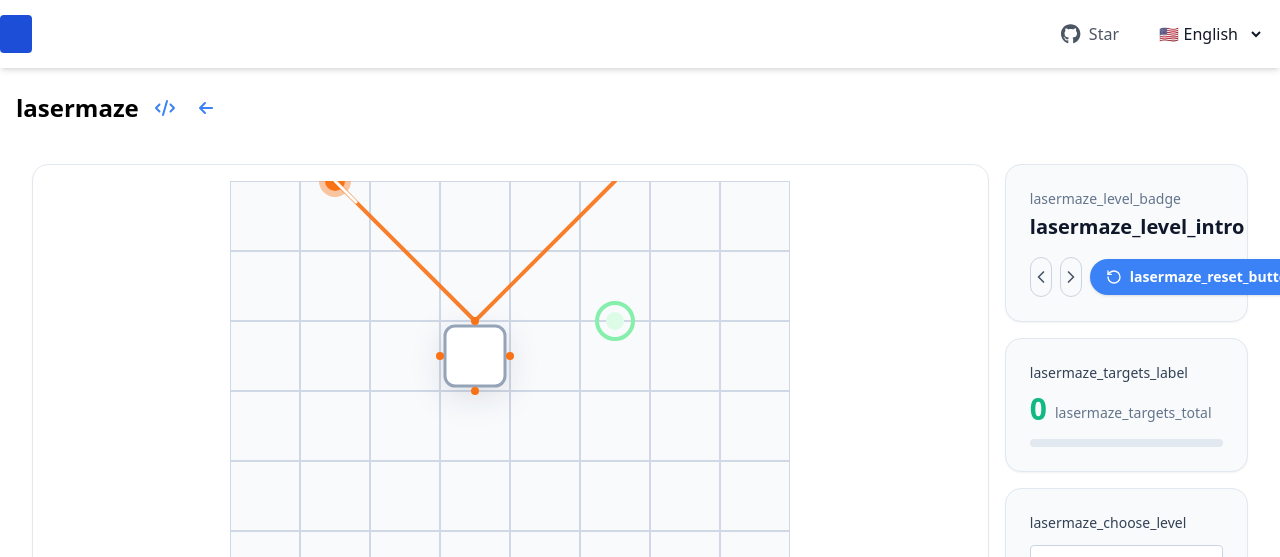
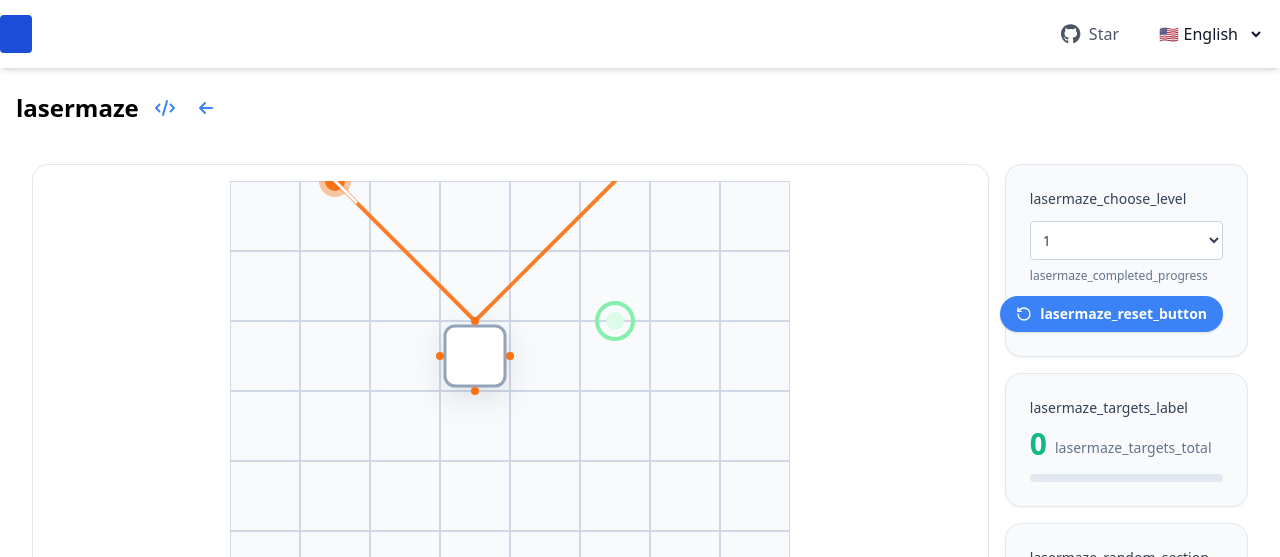
Before and after one commit to selfboot/ai_gallery, a Next.js app: page /1/games/lasermaze in a window 1280 px wide. Shown: the top 557 px of the page. Built offline with nearby package versions, Linux system fonts and the light colour scheme.

Commit message:
优化下 lasermaze

```diff
--- a/src/app/[lang]/games/lasermaze/content.js
+++ b/src/app/[lang]/games/lasermaze/content.js
@@ -5,6 +5,7 @@ import { RotateCcw, ChevronLeft, ChevronRight, Sparkles } from "lucide-react";
 import { initializeGameState, moveBlock, targetKey } from "./gameLogic";
 import { generateProceduralLevel } from "./levelGenerator";
 import { useI18n } from "@/app/i18n/client";
+import Modal from "@/app/components/Modal";
 
 export default function LaserMazeGame({ lang, defaults, levels }) {
   const { t } = useI18n();
@@ -37,6 +38,8 @@ export default function LaserMazeGame({ lang, defaults, levels }) {
 
   const [gameState, setGameState] = useState(() => initializeGameState(initialLevel, defaults));
   const [draggingBlock, setDraggingBlock] = useState(null);
+  const [showSuccessModal, setShowSuccessModal] = useState(false);
+  const [hasShownSuccess, setHasShownSuccess] = useState(false);
   const svgRef = useRef(null);
 
   const loadLevel = useCallback(
@@ -57,7 +60,11 @@ export default function LaserMazeGame({ lang, defaults, levels }) {
     [hasPresetLevels, loadLevel, presetLevels]
   );
 
-  const handleReset = useCallback(() => loadLevel(activeLevel), [activeLevel, loadLevel]);
+  const handleReset = useCallback(() => {
+    loadLevel(activeLevel);
+    setShowSuccessModal(false);
+    setHasShownSuccess(false);
+  }, [activeLevel, loadLevel]);
 
   const handleGenerate = useCallback(
     (difficulty) => {
@@ -125,23 +132,19 @@ export default function LaserMazeGame({ lang, defaults, levels }) {
     }
   }, [progress.complete, activeLevel, completedLevels]);
 
-  const levelName = useMemo(() => {
-    const data = activeLevel.data;
-    if (data?.nameKey) {
-      const difficultyValue = data?.difficulty ?? activeLevel.difficulty;
-      return t(data.nameKey, { difficulty: difficultyValue });
+  // 通关弹窗（只弹一次）
+  useEffect(() => {
+    if (progress.complete && !hasShownSuccess) {
+      setShowSuccessModal(true);
+      setHasShownSuccess(true);
     }
-    if (data?.name) return data.name;
-    return activeLevel.type === "random" ? t("lasermaze_random_label") : t("lasermaze_custom_label");
-  }, [activeLevel.data, activeLevel.difficulty, activeLevel.type, t]);
+  }, [progress.complete, hasShownSuccess]);
 
-  const levelMeta = useMemo(() => {
-    if (activeLevel.type === "random") {
-      const diff = activeLevel.data?.difficulty ?? activeLevel.difficulty ?? 1;
-      return t("lasermaze_difficulty_label", { value: diff });
-    }
-    return t("lasermaze_level_badge", { index: (activeLevel.index ?? 0) + 1 });
-  }, [activeLevel, t]);
+  // 关卡切换时，重置通关弹窗的已显示标记，确保新关卡通关能再次弹窗
+  useEffect(() => {
+    setShowSuccessModal(false);
+    setHasShownSuccess(false);
+  }, [activeLevel.index, activeLevel.type]);
 
   const boardSizePx = useMemo(() => gameState.gridSize * gameState.cellSize, [gameState.gridSize, gameState.cellSize]);
 
@@ -292,63 +295,6 @@ export default function LaserMazeGame({ lang, defaults, levels }) {
 
         {/* 右侧：设置区域 */}
         <div className="w-full lg:w-1/5 flex flex-col gap-4">
-          <div className="rounded-2xl border border-slate-200 bg-slate-50 p-6 shadow-sm">
-            <div className="flex items-center justify-between text-sm text-slate-500">
-              <span>{levelMeta}</span>
-              {activeLevel.type === "random" && (
-                <span className="inline-flex items-center gap-1 text-xs font-semibold text-amber-600">
-                  <Sparkles className="h-4 w-4" />
-                  {t("lasermaze_random_badge")}
-                </span>
-              )}
-            </div>
-            <h2 className="mt-1 text-xl font-semibold text-slate-900">{levelName}</h2>
-            <div className="mt-4 flex items-center gap-2">
-              <button
-                type="button"
-                className="flex h-10 w-10 items-center justify-center rounded-full border border-slate-300 text-slate-600 transition hover:bg-slate-100 disabled:opacity-30"
-                onClick={() => goToLevel(lastPresetIndex - 1)}
-                disabled={!hasPresetLevels}
-                aria-label={t("lasermaze_prev_level")}
-              >
-                <ChevronLeft className="h-5 w-5" />
-              </button>
-              <button
-                type="button"
-                className="flex h-10 w-10 items-center justify-center rounded-full border border-slate-300 text-slate-600 transition hover:bg-slate-100 disabled:opacity-30"
-                onClick={() => goToLevel(lastPresetIndex + 1)}
-                disabled={!hasPresetLevels}
-                aria-label={t("lasermaze_next_level")}
-              >
-                <ChevronRight className="h-5 w-5" />
-              </button>
-              <button
-                type="button"
-                className="ml-auto inline-flex items-center gap-2 rounded-full bg-blue-500 px-4 py-2 text-sm font-semibold text-white shadow hover:bg-blue-400"
-                onClick={handleReset}
-              >
-                <RotateCcw className="h-4 w-4" /> {t("lasermaze_reset_button")}
-              </button>
-            </div>
-          </div>
-
-          <div className="rounded-2xl border border-slate-200 bg-slate-50 p-6 shadow-sm">
-            <p className="text-sm font-medium text-slate-700">{t("lasermaze_targets_label")}</p>
-            <div className="mt-2 flex items-end gap-2">
-              <span className="text-3xl font-bold text-emerald-500">{progress.hit}</span>
-              <span className="pb-1 text-sm text-slate-500">
-                {t("lasermaze_targets_total", { total: progress.total })}
-              </span>
-              {progress.complete && <span className="pb-1 text-xl">🎉</span>}
-            </div>
-            <div className="mt-3 h-2 w-full overflow-hidden rounded-full bg-slate-200">
-              <div
-                className="h-full rounded-full bg-gradient-to-r from-emerald-400 to-teal-400"
-                style={{ width: `${progress.total ? (progress.hit / progress.total) * 100 : 0}%` }}
-              />
-            </div>
-          </div>
-
           {hasPresetLevels && (
             <div className="rounded-2xl border border-slate-200 bg-slate-50 p-6 shadow-sm">
               <p className="text-sm font-medium text-slate-700">{t("lasermaze_choose_level")}</p>
@@ -371,10 +317,34 @@ export default function LaserMazeGame({ lang, defaults, levels }) {
                     total: presetLevels.length,
                   })}
                 </div>
+                <div className="mt-3 flex justify-end">
+                  <button
+                    type="button"
+                    className="inline-flex items-center gap-2 rounded-full bg-blue-500 px-4 py-2 text-sm font-semibold text-white shadow hover:bg-blue-400"
+                    onClick={handleReset}
+                  >
+                    <RotateCcw className="h-4 w-4" /> {t("lasermaze_reset_button")}
+                  </button>
+                </div>
               </div>
             </div>
           )}
-
+    <div className="rounded-2xl border border-slate-200 bg-slate-50 p-6 shadow-sm">
+            <p className="text-sm font-medium text-slate-700">{t("lasermaze_targets_label")}</p>
+            <div className="mt-2 flex items-end gap-2">
+              <span className="text-3xl font-bold text-emerald-500">{progress.hit}</span>
+              <span className="pb-1 text-sm text-slate-500">
+                {t("lasermaze_targets_total", { total: progress.total })}
+              </span>
+              {progress.complete && <span className="pb-1 text-xl">🎉</span>}
+            </div>
+            <div className="mt-3 h-2 w-full overflow-hidden rounded-full bg-slate-200">
+              <div
+                className="h-full rounded-full bg-gradient-to-r from-emerald-400 to-teal-400"
+                style={{ width: `${progress.total ? (progress.hit / progress.total) * 100 : 0}%` }}
+              />
+            </div>
+          </div>
           <div className="rounded-2xl border border-slate-200 bg-slate-50 p-6 shadow-sm">
             <p className="text-sm font-medium text-slate-700">{t("lasermaze_random_section")}</p>
             <div className="mt-3 grid grid-cols-3 gap-2">
@@ -392,6 +362,13 @@ export default function LaserMazeGame({ lang, defaults, levels }) {
             <p className="mt-2 text-xs text-slate-500">{t("lasermaze_random_tip")}</p>
           </div>
         </div>
+        {/* 通关弹窗 */}
+        <Modal isOpen={showSuccessModal} onClose={() => setShowSuccessModal(false)}>
+          <div className="text-center p-2">
+            <div className="text-2xl font-bold mb-2">{t("congratulations")}</div>
+            <div className="text-slate-600 text-sm">{t("lasermaze_targets_label")}: {progress.hit} / {progress.total}</div>
+          </div>
+        </Modal>
       </div>
     </div>
   );
```
Also changed, not shown: src/app/dictionaries/en.json, src/app/dictionaries/zh.json.
